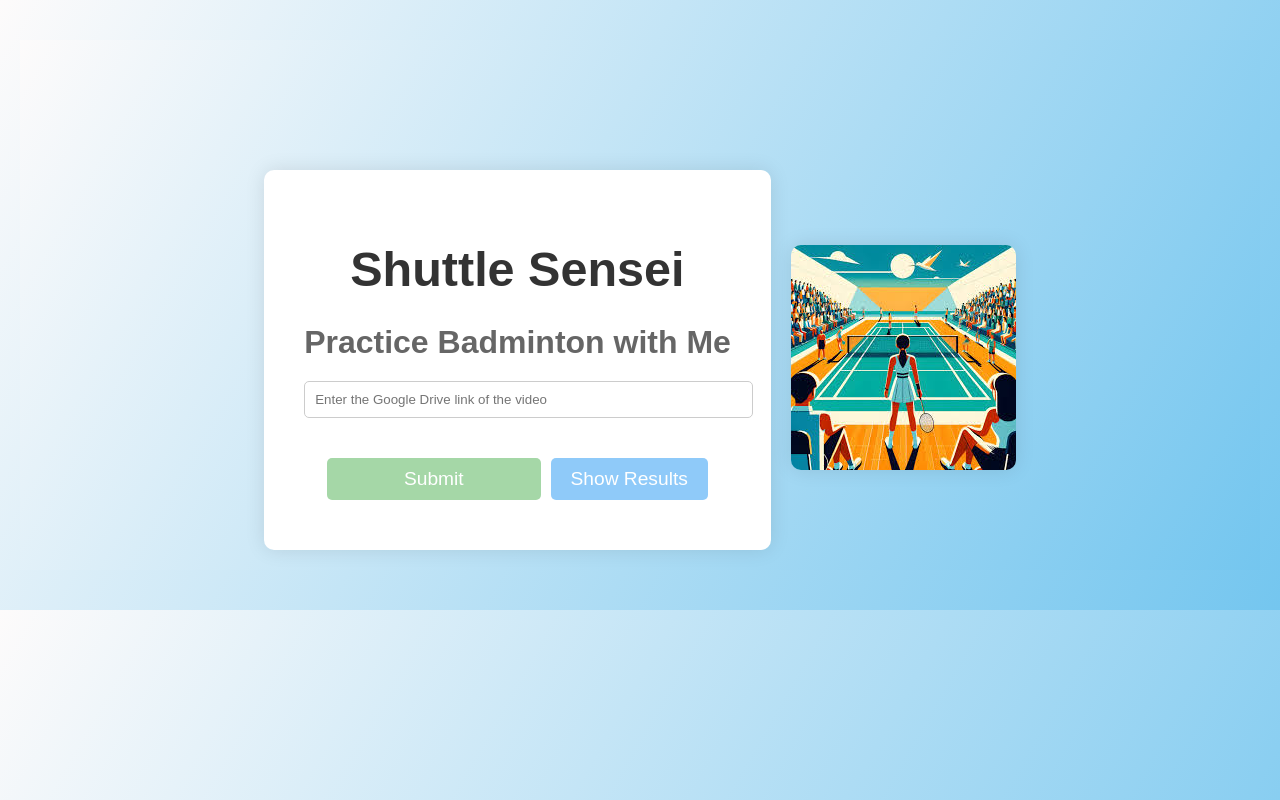
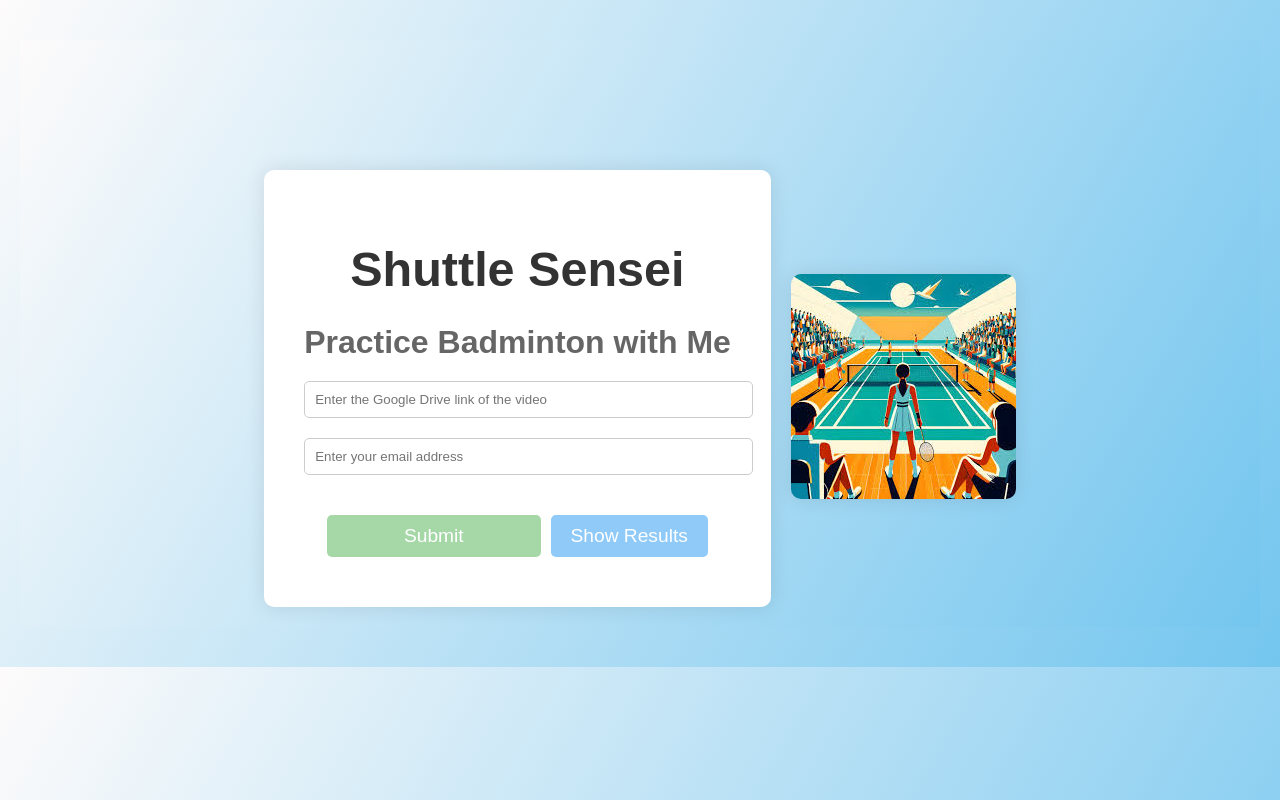
Before and after one commit to Team-Phoenix-Force/ShuttleSensei, a React (Create React App) app in the folder frontend/: page / in a window 1280 px wide. Built offline with nearby package versions, Linux system fonts and the light colour scheme.

Commit message:
Added email

```diff
--- a/frontend/src/pages/home.jsx
+++ b/frontend/src/pages/home.jsx
@@ -56,6 +56,15 @@ const Home = () => {
               placeholder="Enter the Google Drive link of the video"
               className="input-field"
             />
+
+            <input
+              type="email"
+              id="email"
+              value={email}
+              onChange={handleChange}
+              placeholder="Enter your email address"
+              className="input-field"
+            />
           </div>
           <button
             className="button submit-button"
```
